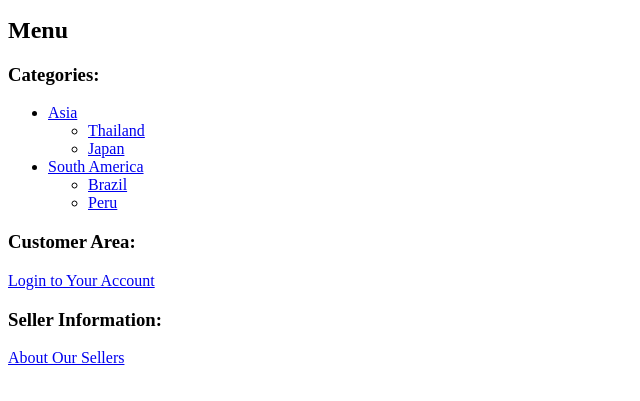
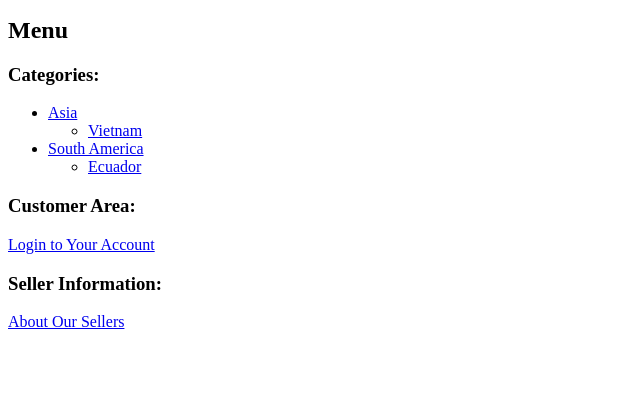
Before and after one commit to Qaazh/Web-Technologies-Task-1, a plain HTML site: page index.html in a window 1280 px wide. Shown: the part 101-502 px from the top of the page, without its empty margins (0-640 px from the left). Drawn offline with Linux system fonts and the light colour scheme.

Commit message:
Updated links to Vietnam and Ecuador countries

```diff
--- a/index.html
+++ b/index.html
@@ -14,14 +14,12 @@
         <ul>
             <li><a href="Continents/asiaList.html">Asia</a>
                 <ul>
-                    <li><a href="Continents/Asia/thailandList.html">Thailand</a></li>
-                    <li><a href="Continents/Asia/japanList.html">Japan</a></li>
+                    <li><a href="Continents/Asia/vietnamList.html">Vietnam</a></li>
                 </ul>
             </li>
             <li><a href="Continents/southAmericaList.html">South America</a>
                 <ul>
-                    <li><a href="Continents/South America/brazilList.html">Brazil</a></li>
-                    <li><a href="Continents/South America/peruList.html">Peru</a></li>
+                    <li><a href="Continents/South America/ecuadorList.html">Ecuador</a></li>
                 </ul>
             </li>
         </ul>
```
Also changed, not shown: Continents/asiaList.html (+1 -2 lines), Continents/southAmericaList.html (+1 -2 lines), 1 other file.
